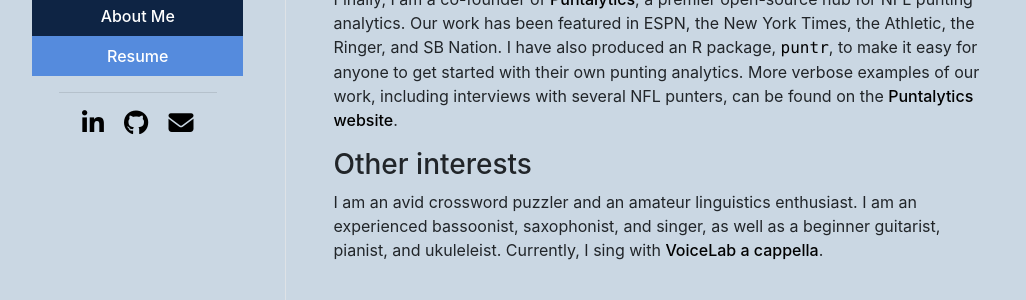
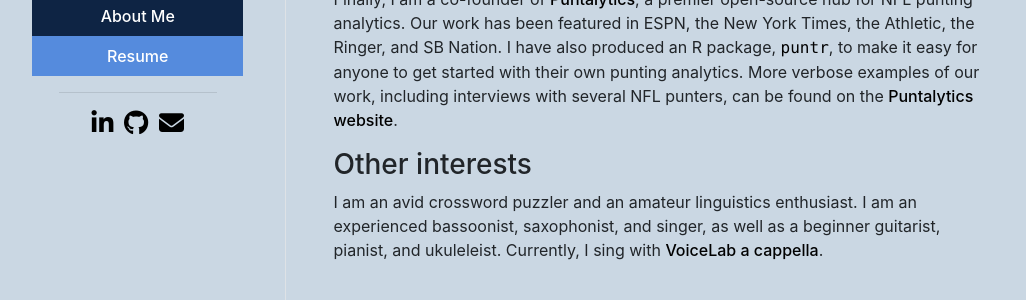
Before and after one commit to dennisbrookner/dennisbrookner.github.io, a Jekyll site: the page built from index.md, in a window 1280 px wide. Shown: the part 557-857 px from the top of the page, without its empty margins (122-1148 px from the left). Built offline with Jekyll 4.4.1, drawn with Linux system fonts in a browser that asks for light colours; nearby versions of some CDN libraries.

Commit message:
Update handmade.css

```diff
--- a/assets/css/handmade.css
+++ b/assets/css/handmade.css
@@ -79,8 +79,8 @@
 }
 
 i.padded{
-  padding-left: .5rem;
-  padding-right: .5rem
+  padding-left: .2rem;
+  padding-right: .2rem
 }
 
 /* Custom navbar */
```
